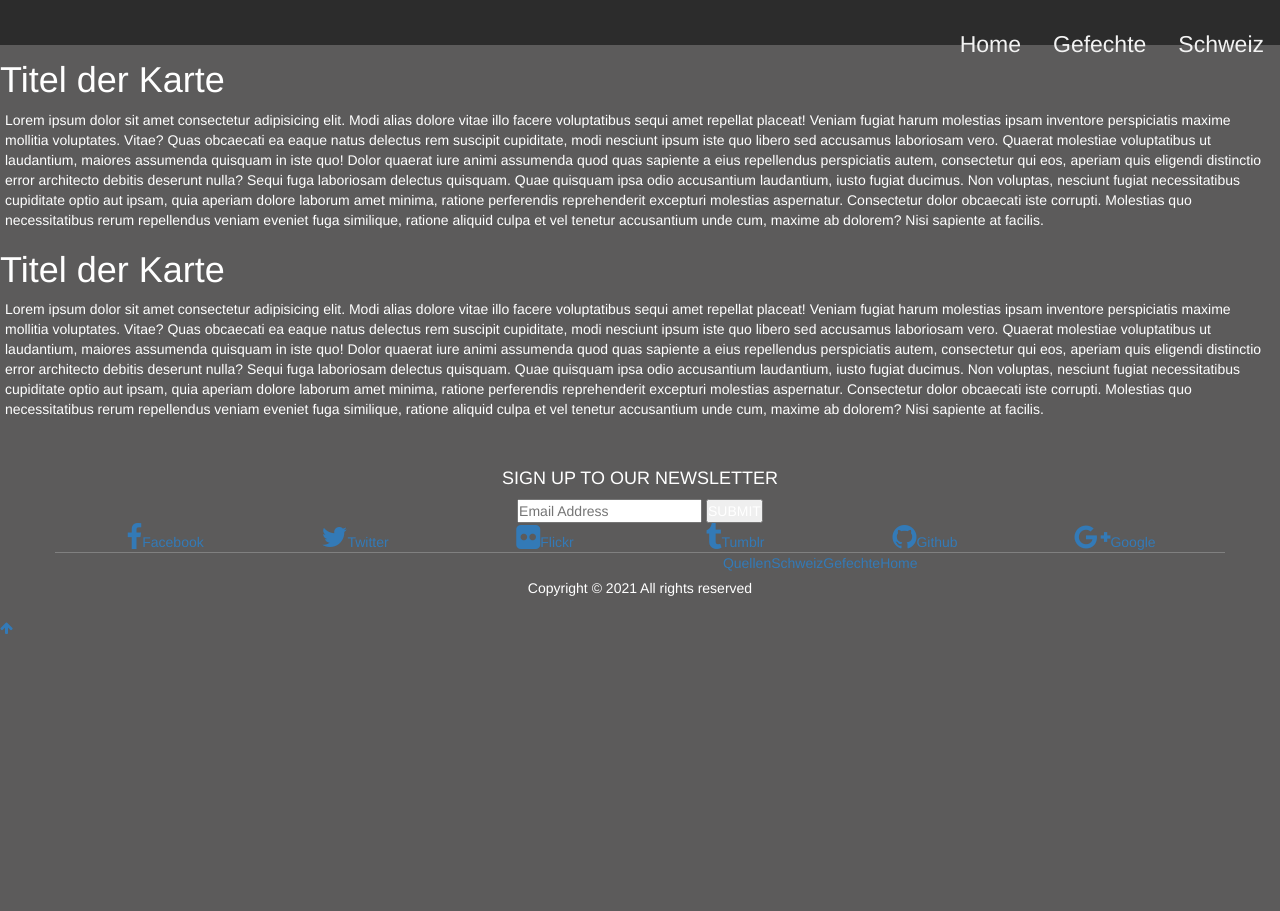
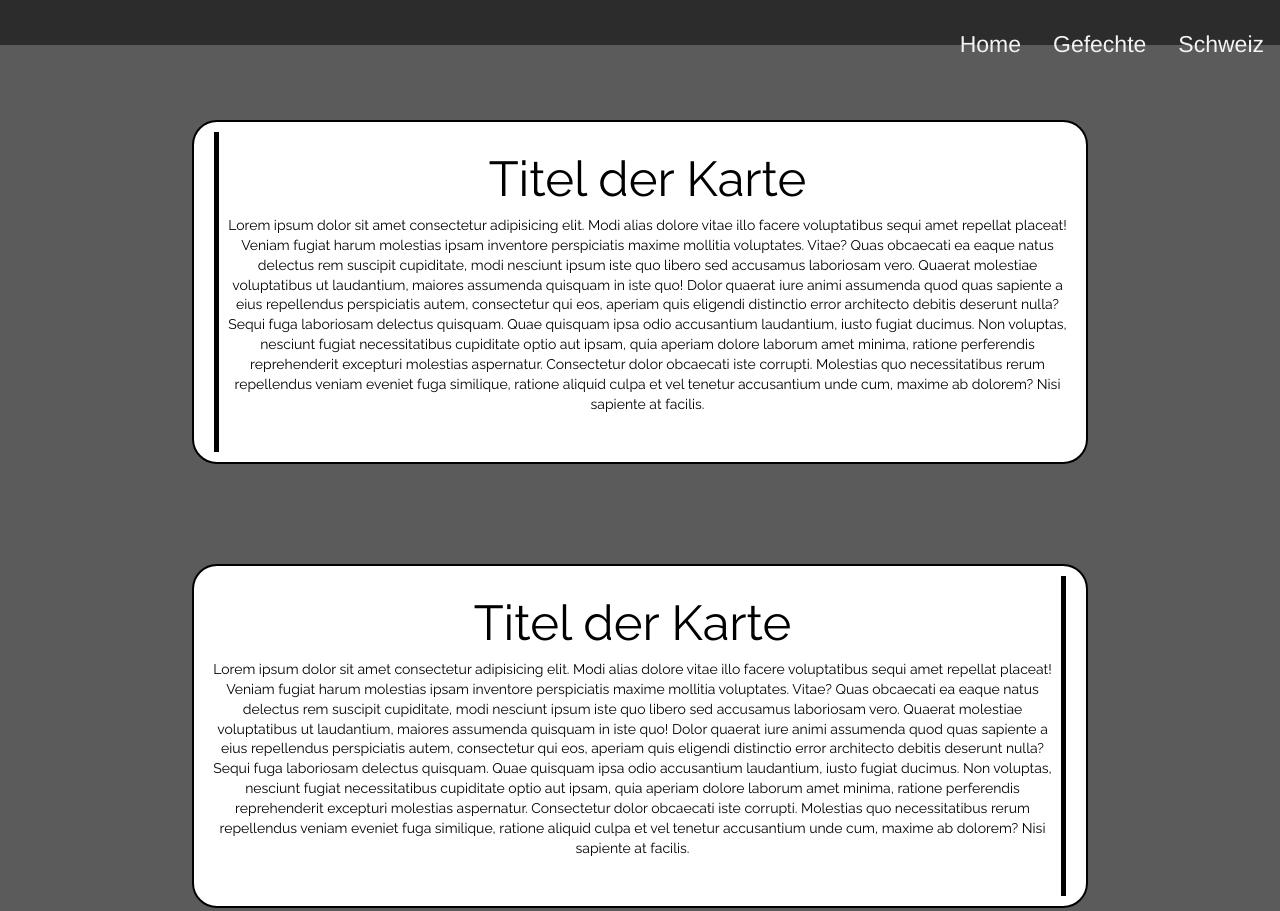
Before and after one commit to BG1071/IDAF, a plain HTML site: page schweiz.html in a window 1280 px wide. Shown: the top 911 px of the page. Before the commit the page ends 800 px from the top, so only its background shows below. Drawn offline with nearby package versions, Linux system fonts and the light colour scheme.

Commit message:
Vermuetlich Fertig

```diff
--- a/schweiz.css
+++ b/schweiz.css
@@ -94,3 +94,184 @@ li a:hover {
 .dropdown:hover .dropdown-content {
     display: block;
 }
+
+/*Footer*/
+h1 {
+    font-family: 'Raleway', sans-serif;
+        font-weight: 300;
+        font-size: 3.5em;
+    }
+
+    h2 {
+    font-family: 'Raleway', sans-serif;
+        font-weight: 300;
+        font-size: 2.5em;
+    }
+
+    p {
+    font-family: 'Raleway', sans-serif;
+        font-weight: 300;
+        line-height: 1.42;
+    }
+
+    .btn {
+        background: rgb(188 87 36);
+        color: rgb(255 255 255);
+        text-decoration: none;
+        display: inline-block;
+        padding: 0.5em;
+        border-radius: 0.25em;
+    }
+
+    .search-text {
+        padding-bottom: 60px;
+    }
+
+    .search-text .input-search {
+        height: 45px;
+        width: 40%;
+        padding-left: 20px;
+        color: #333;
+    }
+
+    .search-text .btn-search {
+        background: #545454;
+        border: none;
+        color: #FFF;
+        height: 45px;
+        width: 80px;
+    }
+
+    .search-text h4 {
+        color: #888582;
+        font-weight: 700;
+    }
+
+    footer {
+        background-color: #222222;
+        padding: 60px 0px;
+    }
+
+    footer ul{
+        list-style: none;
+        margin: 0 auto;
+        display: inline-block;
+        padding-top: 50px;
+    }
+
+    footer ul li {
+        float: left;
+    }
+
+    footer ul li a{
+        color: #b1aca1;
+        padding: 20px;
+    }
+
+    footer ul li a:hover {
+        color: #7dabdb;
+        text-decoration: none;
+    }
+
+    .footer-top {
+        padding-bottom: 50px;
+    }
+
+    .footer-top .fa {
+        font-size: 8px;
+        color: #FFF;
+        padding-right: 10px;
+    }
+
+    .footer-top a {
+        color: #FFF;
+        background: #333333;
+        padding: 10px;
+    }
+
+    .footer-top .col-lg-2:hover .fa,
+    .footer-top .col-lg-2:hover a{
+        color: #7dabdb;
+        text-decoration: none;
+    }
+
+    .copyright p {
+        font-size: 12px;
+        padding: 15px 0 10px 0;
+    }
+
+    /*Text*/
+
+    #abstand{
+        margin-bottom: 100px;
+    }
+
+    #card1{
+        width: 70%;
+        height: auto;
+        padding: 10px;
+        margin-left: 15%;
+        margin-bottom: 100px;
+        background-color: white;
+        color: black;
+        text-align: center;
+        display: flex;
+        border: solid black 2px;
+        transition: 0.3s;
+        border-radius: 25px;
+    }
+      #card1:hover {
+        background-color: black;
+          color: white;
+      }
+
+      .flex11{
+          display: flex;
+          border-right: solid black 5px;
+          padding-right: 10px;
+          width: auto;
+          height: 25vw;
+      }
+
+      .flex12{
+          display: block;
+      }
+
+      #img1{
+        border-radius: 15px;
+      }
+
+      #card2{
+        width: 70%;
+        height: auto;
+        padding: 10px;
+        margin-left: 15%;
+        margin-bottom: 100px;
+        background-color: white;
+        color: black;
+        text-align: center;
+        display: flex;
+        border: solid black 2px;
+        transition: 0.3s;
+        border-radius: 25px;
+    }
+      #card2:hover {
+          background-color: black;
+          color: white;
+      }
+
+      .flex21{
+          display: flex;
+          border-left: solid black 5px;
+          padding-left: 10px;
+          width: auto;
+          height: 25vw;
+      }
+
+      .flex22{
+          display: block;
+      }
+
+      #img2{
+        border-radius: 15px;
+      }
```
